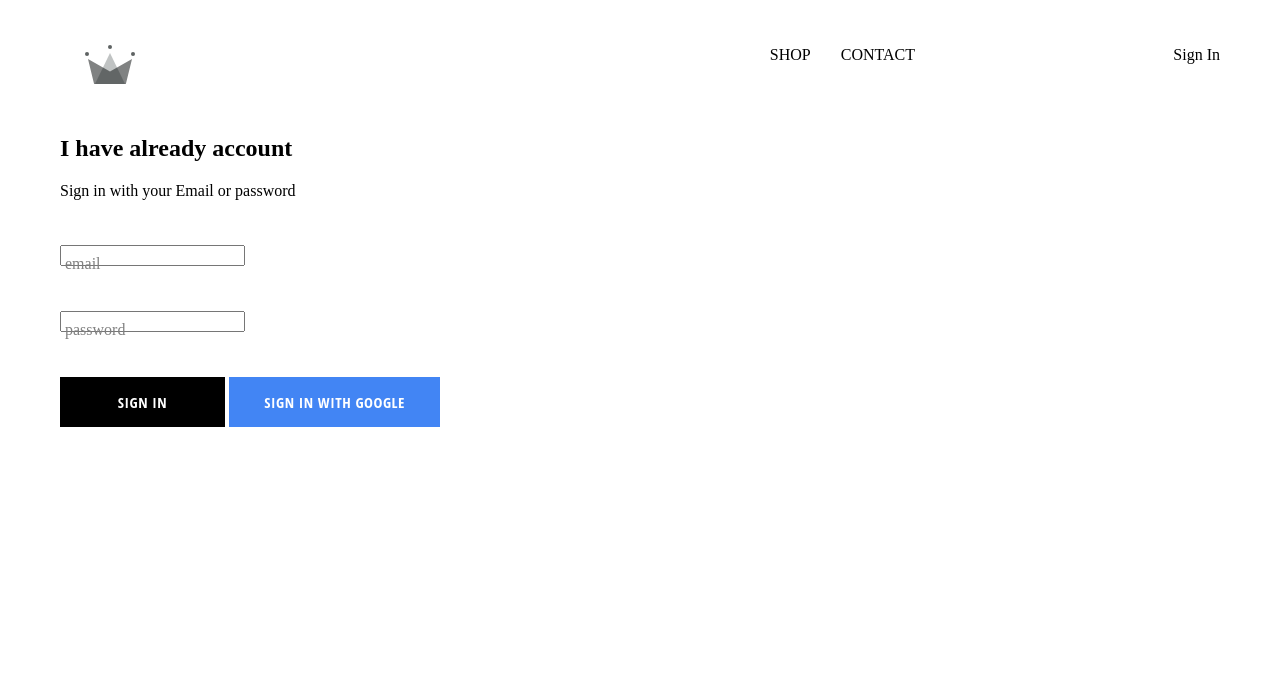
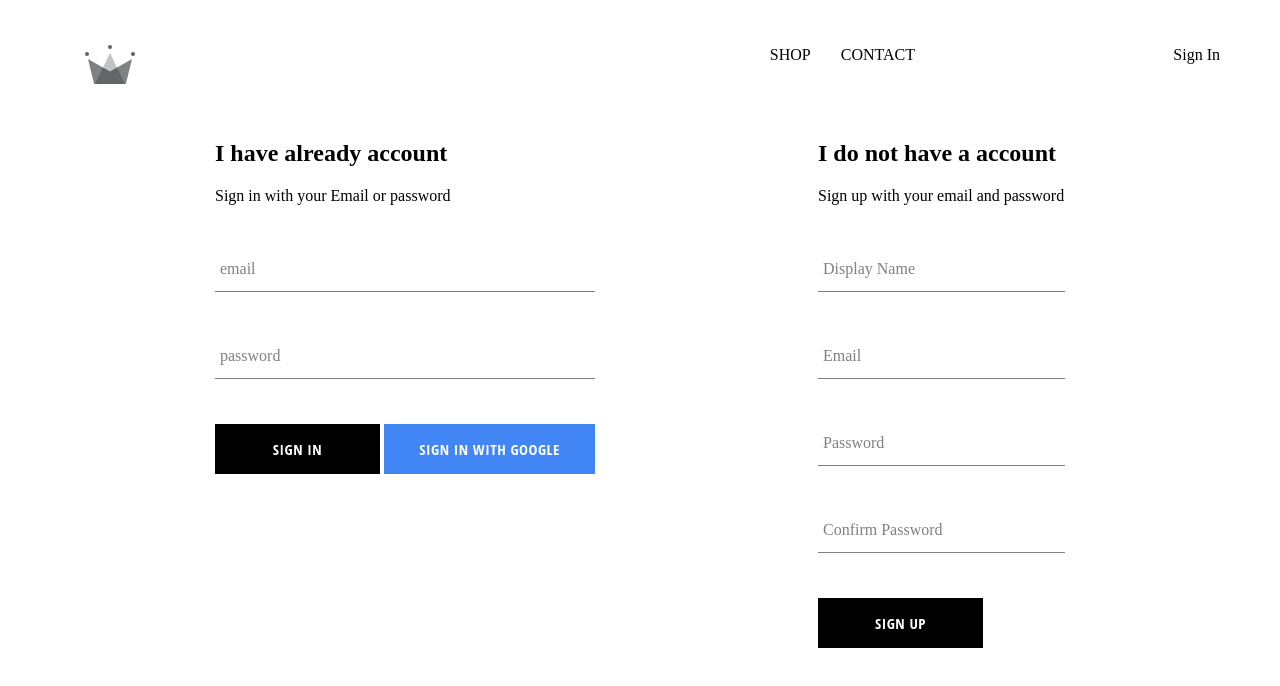
Before and after one commit to goldboy111/crwn-clothing, a React (Create React App) app: page /signin in a window 1280 px wide. Shown: the top 686 px of the page. Built offline with nearby package versions, Linux system fonts and the light colour scheme; no server answers; a web font is replaced by a local one.

Commit message:
before redux

```diff
--- a/src/App.js
+++ b/src/App.js
@@ -4,7 +4,7 @@
 import ShopPage from './pages/shop/shop.component';
 import Header from './components/header/header.component';
 import SinInAndSignUpPage from './pages/sign-in-and-sign-up/sign-in-and-sign-up.component';
-import { auth } from './firebase/firebase.utils';
+import { auth , createUserProfileDocument} from './firebase/firebase.utils';
 import React from 'react';
 
 class App extends React.Component {
@@ -18,10 +18,25 @@
 
   unsubscribeFromAuth = null;
 
-  componentDidMount(){
-   this.unsubscribeFromAuth= auth.onAuthStateChanged(user=>{this.setState({currentUser:user})
-     console.log(user);  })
+  componentDidMount() {
+    this.unsubscribeFromAuth = auth.onAuthStateChanged(async userAuth => {
+      if (userAuth) {
+        const userRef = await createUserProfileDocument(userAuth);
 
+        userRef.onSnapshot(snapShot => {
+          this.setState({
+            currentUser: {
+              id: snapShot.id,
+              ...snapShot.data()
+            }
+          });
+
+          console.log(this.state);
+        });
+      }
+
+      this.setState({ currentUser: userAuth });
+    });
   }
 
   componentWillUnmount(){
--- a/src/components/form-input/form-input.component.jsx
+++ b/src/components/form-input/form-input.component.jsx
@@ -1,18 +1,20 @@
-import { Component } from "react";
+import React from 'react';
+
 import './form-input.styles.scss';
 
-const FormInput = ({label,handleChange,...otherprops})=>(
-
-    <div className="group">
-        <input type="form-input" onChange={handleChange} {...otherprops} />
-        {
-            label ? (
-                <label className={`${otherprops.value.length ? 'shrink':''} form-input-label` } >
-                    {label}
-                </label>
-            ):null
-        }
-    </div>
-)
+const FormInput = ({ handleChange, label, ...otherProps }) => (
+  <div className='group'>
+    <input className='form-input' onChange={handleChange} {...otherProps} />
+    {label ? (
+      <label
+        className={`${
+          otherProps.value.length ? 'shrink' : ''
+        } form-input-label`}
+      >
+        {label}
+      </label>
+    ) : null}
+  </div>
+);
 
 export default FormInput;
--- a/src/components/sign-in/sign-in.component.jsx
+++ b/src/components/sign-in/sign-in.component.jsx
@@ -65,4 +65,6 @@
     }
 }
 
+
+
 export default SignIn;
--- /dev/null
+++ b/src/components/signup/sign-up.styles.scss
@@ -0,0 +1,10 @@
+.signup{
+
+    display: flex;
+    flex-direction: column;
+    width: 380px;
+
+    .title{
+        margin: 10px 0;
+    }
+}
--- /dev/null
+++ b/src/components/signup/signup.component.jsx
@@ -0,0 +1,103 @@
+import React from 'react';
+
+import FormInput from '../form-input/form-input.component';
+import CustomButton from '../custom-button/custom-button.component';
+
+import { auth, createUserProfileDocument } from '../../firebase/firebase.utils';
+
+import './sign-up.styles.scss';
+
+class SignUp extends React.Component {
+  constructor() {
+    super();
+
+    this.state = {
+      displayName: '',
+      email: '',
+      password: '',
+      confirmPassword: ''
+    };
+  }
+
+  handleSubmit = async event => {
+    event.preventDefault();
+
+    const { displayName, email, password, confirmPassword } = this.state;
+
+    if (password !== confirmPassword) {
+      alert("passwords don't match");
+      return;
+    }
+
+    try {
+      const { user } = await auth.createUserWithEmailAndPassword(
+        email,
+        password
+      );
+
+      await createUserProfileDocument(user, { displayName });
+
+      this.setState({
+        displayName: '',
+        email: '',
+        password: '',
+        confirmPassword: ''
+      });
+    } catch (error) {
+      console.error(error);
+    }
+  };
+
+  handleChange = event => {
+    const { name, value } = event.target;
+
+    this.setState({ [name]: value });
+  };
+
+  render() {
+    const { displayName, email, password, confirmPassword } = this.state;
+    return (
+      <div className='sign-up'>
+        <h2 className='title'>I do not have a account</h2>
+        <span>Sign up with your email and password</span>
+        <form className='sign-up-form' onSubmit={this.handleSubmit}>
+          <FormInput
+            type='text'
+            name='displayName'
+            value={displayName}
+            onChange={this.handleChange}
+            label='Display Name'
+            required
+          />
+          <FormInput
+            type='email'
+            name='email'
+            value={email}
+            onChange={this.handleChange}
+            label='Email'
+            required
+          />
+          <FormInput
+            type='password'
+            name='password'
+            value={password}
+            onChange={this.handleChange}
+            label='Password'
+            required
+          />
+          <FormInput
+            type='password'
+            name='confirmPassword'
+            value={confirmPassword}
+            onChange={this.handleChange}
+            label='Confirm Password'
+            required
+          />
+          <CustomButton type='submit'>SIGN UP</CustomButton>
+        </form>
+      </div>
+    );
+  }
+}
+
+export default SignUp;
--- a/src/firebase/firebase.utils.js
+++ b/src/firebase/firebase.utils.js
@@ -13,6 +13,32 @@
     measurementId: "G-KQ6QEHSZJB"
   };
 
+  export const createUserProfileDocument = async(userAuth,additionalData) =>{
+    if (!userAuth) return;
+    const userRef = firestore.doc(`users/${userAuth.uid}`);
+    const snapshot = await userRef.get();
+
+    if(!snapshot.exists){
+
+      const {displayName,email} = userAuth;
+      const createdAt = new Date();
+      try {
+
+        userRef.set({
+          displayName,
+          email,
+          ...additionalData
+        })
+
+      } catch (error) {
+        console.log(error,error.message);
+      }
+
+    }
+return userRef;
+
+  }
+
   firebase.initializeApp(firebaseConfig);
   export const auth = firebase.auth();
   export const firestore = firebase.firestore();
--- a/src/pages/sign-in-and-sign-up/sign-in-and-sign-up.component.jsx
+++ b/src/pages/sign-in-and-sign-up/sign-in-and-sign-up.component.jsx
@@ -1,11 +1,13 @@
 import React from "react";
 import './sign-in-and-sign-up.styles.scss';
 import SignIn from "../../components/sign-in/sign-in.component";
-
+import SignUp from "../../components/signup/signup.component";
 
 const SinInAndSignUpPage = ()=>(
-
+<div className="sign-in-and-sign-up">
 <SignIn />
+<SignUp />
+</div>
 
 )
 
--- a/src/pages/sign-in-and-sign-up/sign-in-and-sign-up.styles.scss
+++ b/src/pages/sign-in-and-sign-up/sign-in-and-sign-up.styles.scss
@@ -0,0 +1,7 @@
+.sign-in-and-sign-up{
+
+    width: 850px;
+    display: flex;
+    justify-content: space-between;
+    margin: 30px auto;
+}
```
